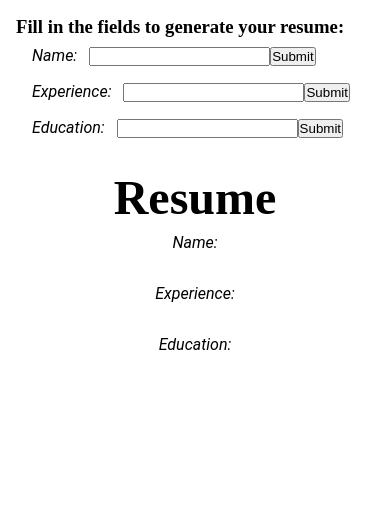
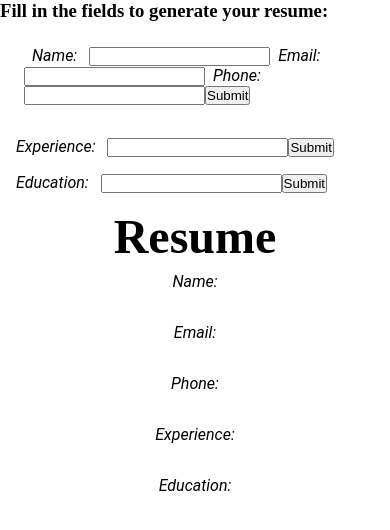
Before and after one commit to Looch8/react-cv-app, a React (Vite) app: page / in a window 390 px wide. Shown: the top 530 px of the page. Built offline with nearby package versions, Linux system fonts and the light colour scheme.

Commit message:
feat: added one submit button for name, email, and phone number

```diff
--- a/src/App.jsx
+++ b/src/App.jsx
@@ -6,12 +6,22 @@ import styles from "./styles/styles.css";
 
 function App() {
 	const [name, setName] = useState("");
+	const [email, setEmail] = useState("");
+	const [phone, setPhone] = useState("");
 	const [experience, setExperience] = useState("");
 	const [education, setEducation] = useState("");
 
 	// Define function to update the name state in App.jsx
 	const updateName = (newName) => {
 		setName(newName);
+	};
+
+	const updateEmail = (newEmail) => {
+		setEmail(newEmail);
+	};
+
+	const updatePhone = (newPhone) => {
+		setPhone(newPhone);
 	};
 
 	const updateExperience = (newExperience) => {
@@ -22,13 +32,19 @@ function App() {
 		setEducation(newEducation);
 	};
 
+	const handleGeneralSubmit = (generalData) => {
+		updateName(generalData.name);
+		updateEmail(generalData.email);
+		updatePhone(generalData.phone);
+	};
+
 	return (
 		<>
-			<form>
 			<h3>Fill in the fields to generate your resume:</h3>
 			<section className="general">
-					<General value={name} updateName={updateName} />
+				<General onSubmit={handleGeneralSubmit} />
 			</section>
+
 			<section className="experience">
 				<Experience
 					value={experience}
@@ -41,11 +57,15 @@ function App() {
 					updateEducation={updateEducation}
 				/>
 			</section>
-			</form>
+
 			<section className="resume-container">
 				<h1>Resume</h1>
 				<label htmlFor="name">Name: </label>
 				<p>{name}</p>
+				<label htmlFor="email">Email: </label>
+				<p>{email}</p>
+				<label htmlFor="phone">Phone: </label>
+				<p>{phone}</p>
 				<label htmlFor="experience">Experience: </label>
 				<p>{experience}</p>
 				<label htmlFor="education">Education:</label>
--- a/src/components/General.jsx
+++ b/src/components/General.jsx
@@ -1,21 +1,31 @@
 import { useState } from "react";
 
-function General({ value, updateName }) {
-	const [name, setName] = useState(value);
+function General({ onSubmit }) {
+	const [name, setName] = useState("");
+	const [email, setEmail] = useState("");
+	const [phone, setPhone] = useState("");
 
 	const handleChange = (e) => {
+		if (e.target.name === "name") {
 			setName(e.target.value);
+		} else if (e.target.name === "email") {
+			setEmail(e.target.value);
+		} else if (e.target.name === "phone") {
+			setPhone(e.target.value);
+		}
 	};
 
 	const handleSubmit = (e) => {
 		e.preventDefault();
-		// Call the updateName function to update name in App component
-		updateName(name);
+		onSubmit({ name, email, phone });
 		setName(""); // Makes the input field empty after submitting
+		setEmail(""); // Makes the input field empty after submitting
+		setPhone(""); // Makes the input field empty after submitting
 	};
 
 	return (
 		<>
+			<form onSubmit={handleSubmit}>
 				<label htmlFor="name">Name: </label>
 				<input
 					type="text"
@@ -24,10 +34,28 @@ function General({ value, updateName }) {
 					value={name}
 					onChange={handleChange}
 				/>
-			<button className="btn" type="submit" onClick={handleSubmit}>
-				{" "}
-				Submit{" "}
+
+				<label htmlFor="email">Email: </label>
+				<input
+					type="text"
+					id="email"
+					name="email"
+					value={email}
+					onChange={handleChange}
+				/>
+
+				<label htmlFor="phone">Phone: </label>
+				<input
+					type="text"
+					id="phone"
+					name="phone"
+					value={phone}
+					onChange={handleChange}
+				/>
+				<button className="btn" type="submit">
+					Submit
 				</button>
+			</form>
 		</>
 	);
 }
```
Lines whose indentation alone changed are shown as unchanged.
